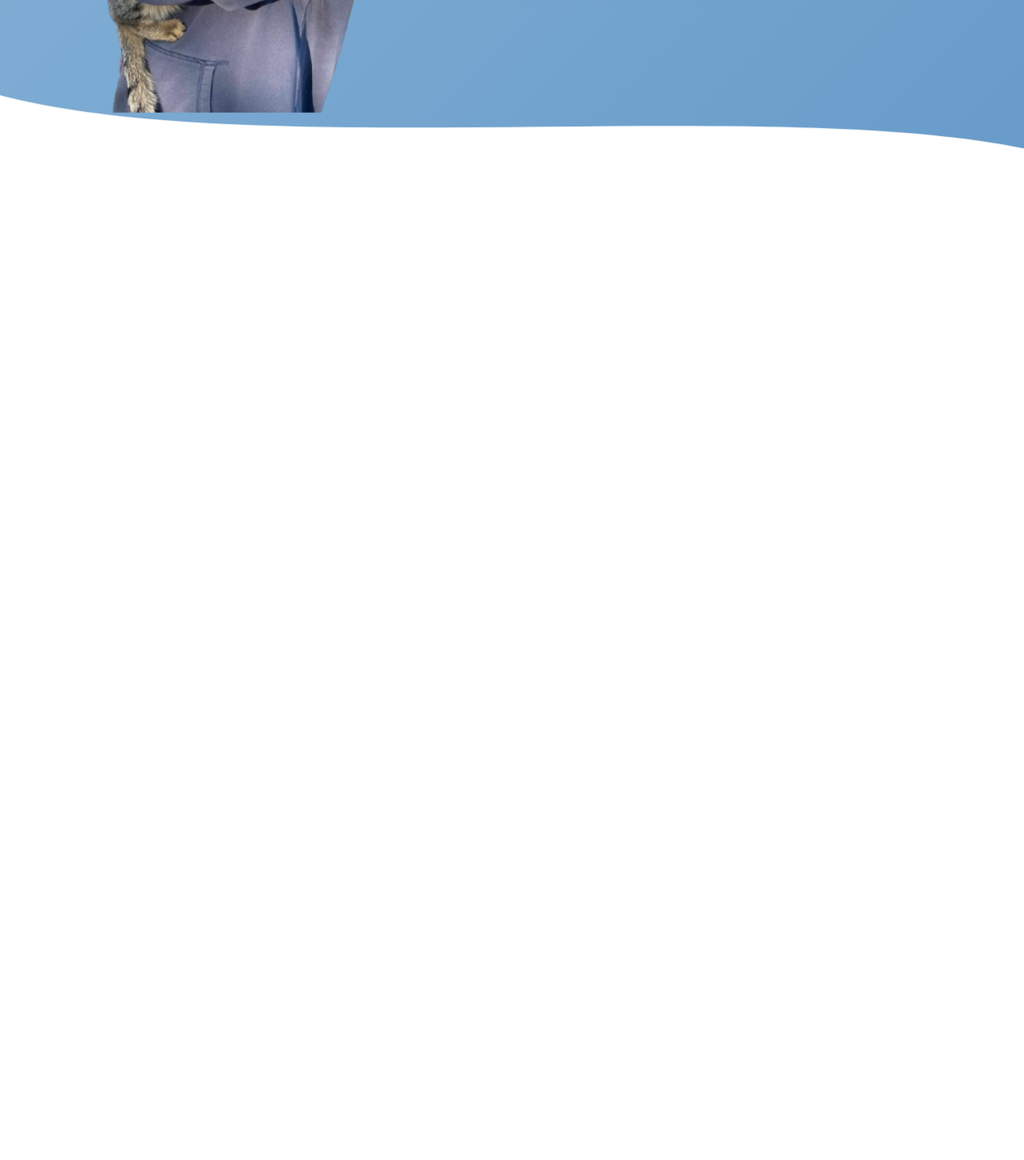
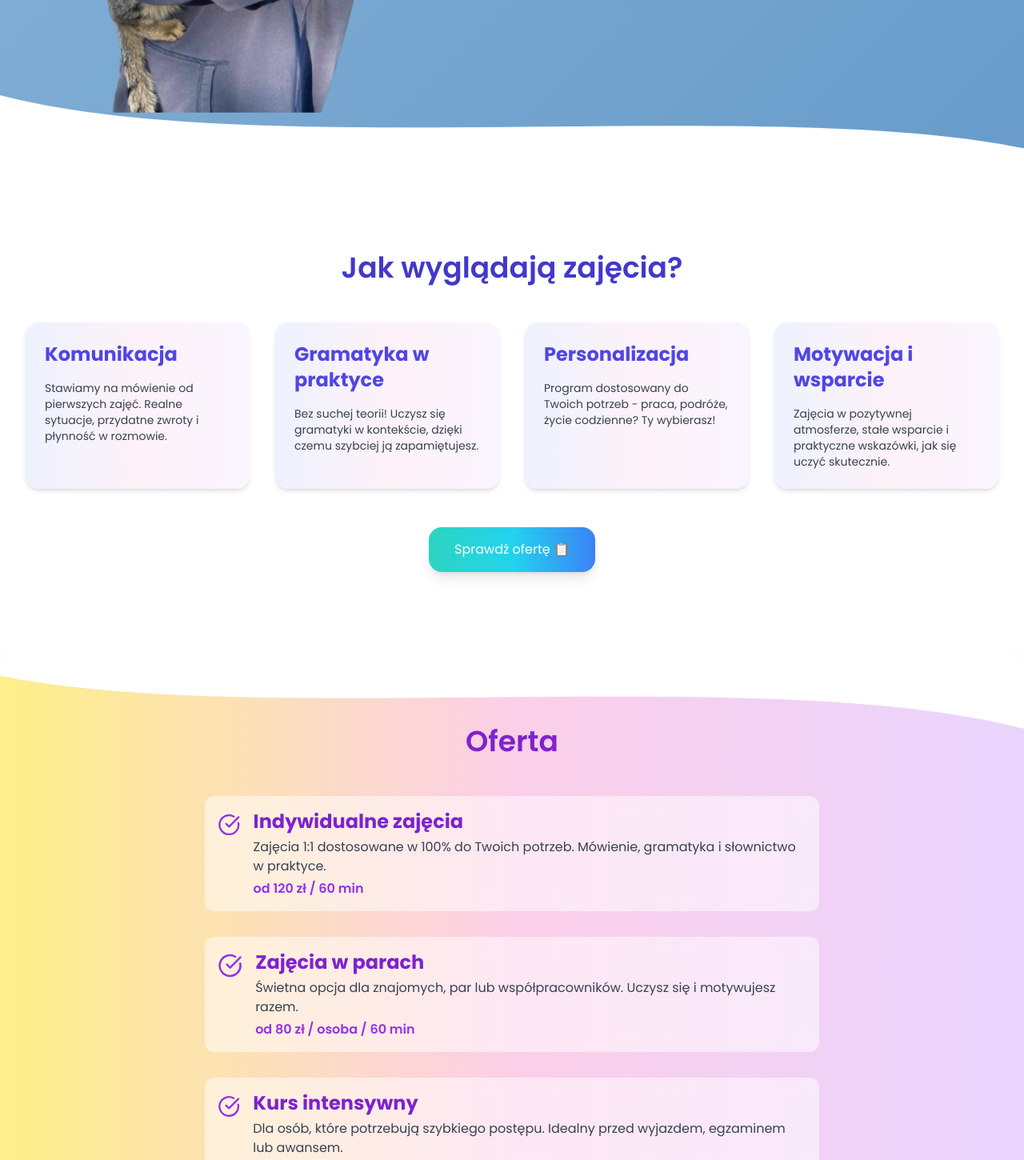
Before and after one commit to piotrgmitrzak/portfolioapp, a React (Vite) app: page / in a window 1280 px wide. Shown: the part 1330-2780 px from the top of the page at 80% size. Before the commit the page ends 1549 px from the top, so only its background shows below. Built offline with nearby package versions, Linux system fonts and the light colour scheme.

Commit message:
HowItWorks and Offer components almost ready

```diff
--- a/src/App.jsx
+++ b/src/App.jsx
@@ -2,25 +2,26 @@ import { useRef } from "react";
 import Navbar from "./components/Navbar";
 import Home from "./components/Home";
 import About from "./components/About";
-import { useScrollTo } from "./useScrollTo";
+import HowItWorks from "./components/HowItWorks";
+import Offer from "./components/Offer";
 
-function App() {
+function App()
+{
   const aboutRef = useRef(null);
   const offerRef = useRef(null);
   const howItWorksRef = useRef(null);
   const opinionsRef = useRef(null);
   const contactRef = useRef(null);
 
-  const scrollToSection = (ref) => {
+  const scrollToSection = (ref) =>
+    {
     const navbarHeight = 77;
     const offset = ref.current.offsetTop - navbarHeight;
     window.scrollTo({
         top: offset,
         behavior: 'smooth',
     });
-}
-
-
+  }
   return (
     <>
       <Navbar
@@ -35,7 +36,21 @@ function App() {
         scrollToSection={scrollToSection}
         aboutRef={aboutRef}
       />
-      <About aboutRef={aboutRef} />
+      <About
+        aboutRef={aboutRef}
+        howItWorksRef={howItWorksRef}
+        scrollToSection={scrollToSection}
+      />
+      <HowItWorks
+        howItWorksRef={howItWorksRef}
+        offerRef={offerRef}
+        scrollToSection={scrollToSection}
+      />
+      <Offer
+        offerRef={offerRef}
+        scrollToSection={scrollToSection}
+        opinionsRef={opinionsRef}
+      />
     </>
   );
 }
--- a/src/components/About.jsx
+++ b/src/components/About.jsx
@@ -2,7 +2,7 @@ import { motion } from "framer-motion";
 import personWithCat from "../assets/476657017_987129602998403_6825080812416126678_n-removebg-preview.png";
 import "../About.css";
 
-function About({ aboutRef }) {
+function About({ aboutRef, howItWorksRef, scrollToSection}) {
   return (
     <motion.section
       ref={aboutRef}
@@ -37,6 +37,7 @@ function About({ aboutRef }) {
             <motion.button
                 whileHover={{ scale: 1.05 }}
                 className="bg-gradient-to-r from-green-300 via-blue-300 to-indigo-400 text-white px-6 py-3 rounded-2xl shadow-lg hover:brightness-110 transition w-fit self-start"
+                onClick={() => scrollToSection(howItWorksRef)}
             >
                 Jak wyglądają zajęcia? 💬
             </motion.button>
--- a/src/components/Home.jsx
+++ b/src/components/Home.jsx
@@ -34,7 +34,7 @@ function Home({ scrollToSection, aboutRef, contactRef }) {
                     className="bg-gradient-to-r from-yellow-200 via-pink-300 to-purple-400 text-white px-8 py-4 rounded-2xl hover:brightness-110 transition shadow-lg"
                     onClick={() => scrollToSection(aboutRef)}
                 >
-                    🤔 Zaciekawiony? Lecimy dalej ⬇️
+                    👀 Poznaj mnie bliżej ⬇️
                 </motion.button>
             </div>
         </motion.section>
--- /dev/null
+++ b/src/components/HowItWorks.jsx
@@ -0,0 +1,59 @@
+import { motion } from "framer-motion";
+
+function HowItWorks({ howItWorksRef, scrollToSection, offerRef }) {
+    const methods = [
+        {
+            title: "Komunikacja",
+            description: "Stawiamy na mówienie od pierwszych zajęć. Realne sytuacje, przydatne zwroty i płynność w rozmowie."
+        },
+        {
+            title: "Gramatyka w praktyce",
+            description: "Bez suchej teorii! Uczysz się gramatyki w kontekście, dzięki czemu szybciej ją zapamiętujesz."
+        },
+        {
+            title: "Personalizacja",
+            description: "Program dostosowany do Twoich potrzeb - praca, podróże, życie codzienne? Ty wybierasz!"
+        },
+        {
+            title: "Motywacja i wsparcie",
+            description: "Zajęcia w pozytywnej atmosferze, stałe wsparcie i praktyczne wskazówki, jak się uczyć skutecznie."
+        }
+    ];
+
+    return (
+        <motion.section
+            ref={howItWorksRef}
+            className="py-24 px-8"
+            initial={{ opacity: 0, y: 50 }}
+            whileInView={{ opacity: 1, y: 0 }}
+            transition={{ duration: 1 }}
+            viewport={{ once: true }}
+        >
+            <div ref={howItWorksRef} className="relative -top-40"></div>
+            <h2 className="text-4xl font-semibold mb-12 text-indigo-700 text-center">Jak wyglądają zajęcia?</h2>
+            <div className="grid grid-cols-1 md:grid-cols-2 lg:grid-cols-4 gap-8 mb-12">
+                {methods.map((method, i) => (
+                    <motion.div
+                        key={i}
+                        className="bg-gradient-to-r from-indigo-50 via-pink-50 to-purple-50 rounded-2xl p-6 shadow-md hover:shadow-lg transition-shadow"
+                        whileHover={{ scale: 1.05 }}
+                    >
+                        <h3 className="text-2xl font-bold mb-4 text-indigo-600">{method.title}</h3>
+                        <p className="text-gray-700 text-sm">{method.description}</p>
+                    </motion.div>
+                ))}
+            </div>
+            <div className="flex justify-center">
+                <motion.button
+                    whileHover={{ scale: 1.05 }}
+                    className="bg-gradient-to-r from-teal-400 via-cyan-400 to-blue-500 text-white px-8 py-4 rounded-2xl hover:brightness-110 transition shadow-lg"
+                    onClick={() => scrollToSection(offerRef)}
+                >
+                     Sprawdź ofertę 📋
+                </motion.button>
+            </div>
+        </motion.section>
+    );
+}
+
+export default HowItWorks;
--- a/src/components/Navbar.jsx
+++ b/src/components/Navbar.jsx
@@ -13,8 +13,8 @@ function Navbar({ scrollToSection, aboutRef, offerRef, howItWorksRef, opinionsRe
 
     const navLinks = [
         { label: "O mnie 👋", ref: aboutRef },
+        { label: "Na czym polegają zajęcia? ❓", ref: howItWorksRef },
         { label: "Oferta 📚", ref: offerRef },
-        { label: "Jak to działa? ❓", ref: howItWorksRef },
         { label: "Opinie ⭐", ref: opinionsRef },
         { label: "Kontakt 📧", ref: contactRef },
     ];
--- a/src/components/Offer.jsx
+++ b/src/components/Offer.jsx
@@ -0,0 +1,72 @@
+import { motion } from "framer-motion";
+import { CheckCircle } from "lucide-react";
+
+function Offer({ offerRef, scrollToSection, opinionsRef }) {
+    const offers = [
+        {
+            title: "Indywidualne zajęcia",
+            description: "Zajęcia 1:1 dostosowane w 100% do Twoich potrzeb. Mówienie, gramatyka i słownictwo w praktyce.",
+            price: "od 120 zł / 60 min"
+        },
+        {
+            title: "Zajęcia w parach",
+            description: "Świetna opcja dla znajomych, par lub współpracowników. Uczysz się i motywujesz razem.",
+            price: "od 80 zł / osoba / 60 min"
+        },
+        {
+            title: "Kurs intensywny",
+            description: "Dla osób, które potrzebują szybkiego postępu. Idealny przed wyjazdem, egzaminem lub awansem.",
+            price: "od 100 zł / 60 min"
+        }
+    ];
+
+    return (
+        <motion.section
+            ref={offerRef}
+            className="relative py-24 px-8 bg-gradient-to-r from-yellow-200 via-pink-200 to-purple-200 rounded-2xl overflow-hidden"
+            initial={{ opacity: 0, y: 50 }}
+            whileInView={{ opacity: 1, y: 0 }}
+            transition={{ duration: 1 }}
+            viewport={{ once: true }}
+        >
+            <div className="absolute top-0 left-0 w-full overflow-hidden leading-[0] rotate-180">
+                <svg
+                    className="wave-animation relative block w-[calc(100%+1.3px)] h-[100px]"
+                    xmlns="http://www.w3.org/2000/svg"
+                    viewBox="0 0 1200 120"
+                    preserveAspectRatio="none"
+                >
+                    <path d="M0,0 C300,100 900,0 1200,80 L1200,120 L0,120 Z" fill="white"></path>
+                </svg>
+            </div>
+
+            <h2 className="text-4xl font-semibold mb-12 text-purple-700 text-center drop-shadow-sm">Oferta</h2>
+            <div className="flex flex-col gap-8 max-w-3xl mx-auto mb-12">
+                {offers.map((offer, i) => (
+                    <motion.div
+                        key={i}
+                        className="flex items-start gap-4 bg-white/50 backdrop-blur-md p-4 rounded-xl hover:scale-[1.02] transition-transform"
+                        whileHover={{ x: 5 }}
+                    >
+                        <CheckCircle className="text-purple-600 w-8 h-8 mt-1" />
+                        <div>
+                            <h3 className="text-2xl font-bold text-purple-700 mb-1">{offer.title}</h3>
+                            <p className="text-gray-700">{offer.description}</p>
+                            <p className="text-purple-600 font-semibold mt-1">{offer.price}</p>
+                        </div>
+                    </motion.div>
+                ))}
+            </div>
+            <div className="flex justify-center">
+            <motion.button
+                whileHover={{ scale: 1.05 }}
+                className="bg-gradient-to-r from-teal-400 via-cyan-400 to-blue-500 text-white px-8 py-4 rounded-2xl hover:brightness-110 transition shadow-lg"
+                onClick={() => scrollToSection(opinionsRef)}
+            >
+                    🗣️ Zobacz opinie 🙌
+                </motion.button>
+            </div>
+        </motion.section>
+    );
+}
+export default Offer;
```
